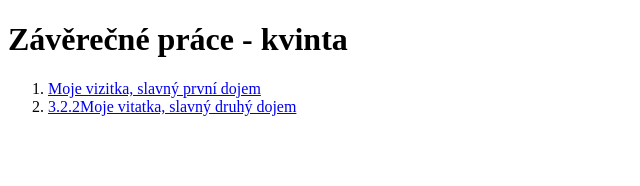
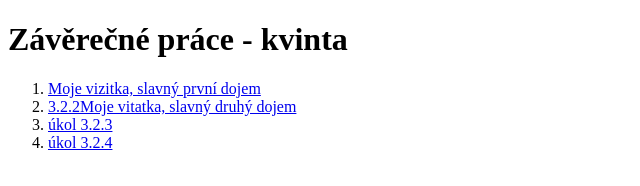
Before and after one commit to matysimi9/Z-v-re-n--pr-ce----kvinta---Maty---Simandl, a plain HTML site: page index.html in a window 1280 px wide. Shown: the whole page, without its empty margins (0-640 px from the left). Drawn offline with Linux system fonts and the light colour scheme.

Commit message:
euisdhfiojo

```diff
--- a/index.html
+++ b/index.html
@@ -16,7 +16,12 @@
         <li>
             <a href="3.2.2Moje vitatka, slavný druhý dojem">3.2.2Moje vitatka, slavný druhý dojem</a>
         </li>
-
+        <li>
+            <a href="úkol 3.2.3/index.html">úkol 3.2.3</a>
+        </li>
+        <li>
+            <a href="úkol 3.2.4/index.html">úkol 3.2.4</a>
+        </li>
     </ol>
 </body>
 
```
Also changed, not shown: 1 other file.
